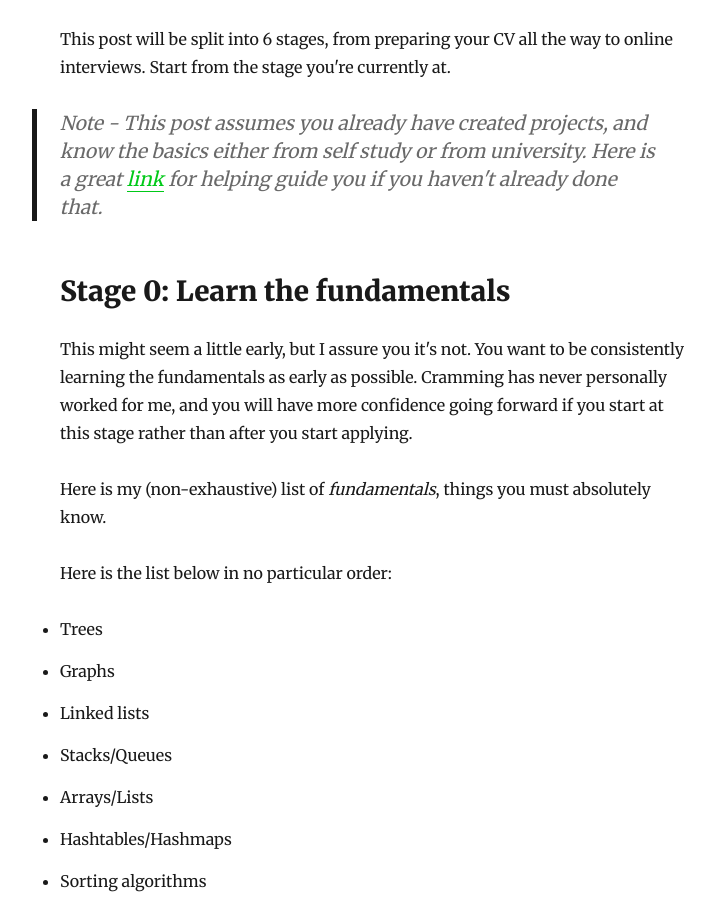
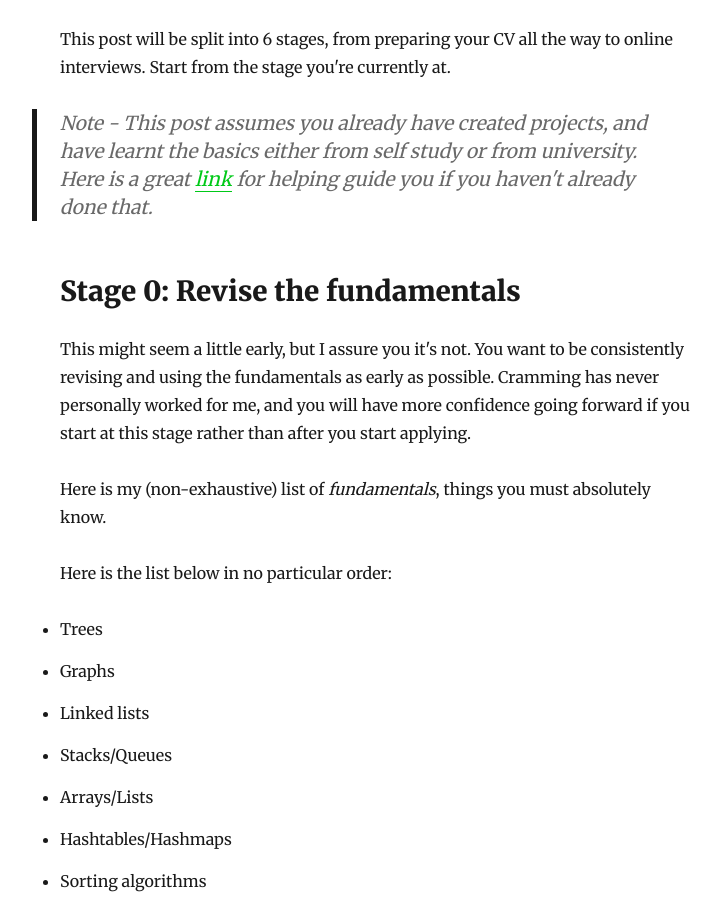
Before and after one commit to CallumHemsley/PenguinDevs, a Gatsby site: page /software-internship-guide/ in a window 1280 px wide. Shown: the part 1015-1924 px from the top of the page, without its empty margins (265-985 px from the left). Built offline with nearby package versions, Linux system fonts and the light colour scheme; Gatsby itself is replaced by a stand-in of ours; some packages are replaced by stand-ins of ours.

Commit message:
update wording to be more clear

```diff
--- a/content/blog/software-internship-guide/index.md
+++ b/content/blog/software-internship-guide/index.md
@@ -19,11 +19,11 @@ While you are at a disadvantage by applying and interviewing completely remotely
 
 This post will be split into 6 stages, from preparing your CV all the way to online interviews. Start from the stage you're currently at.
 
-> Note - This post assumes you already have created projects, and know the basics either from self study or from university. Here is a great [link](https://www.freecodecamp.org/news/how-i-got-my-software-engineering-internship-after-4-months-of-self-study-5b5c4836bd6f/) for helping guide you if you haven't already done that.
+> Note - This post assumes you already have created projects, and have learnt the basics either from self study or from university. Here is a great [link](https://www.freecodecamp.org/news/how-i-got-my-software-engineering-internship-after-4-months-of-self-study-5b5c4836bd6f/) for helping guide you if you haven't already done that.
 
-## Stage 0: Learn the fundamentals
+## Stage 0: Revise the fundamentals
 
-This might seem a little early, but I assure you it's not. You want to be consistently learning the fundamentals as early as possible. Cramming has never personally worked for me, and you will have more confidence going forward if you start at this stage rather than after you start applying.
+This might seem a little early, but I assure you it's not. You want to be consistently revising and using the fundamentals as early as possible. Cramming has never personally worked for me, and you will have more confidence going forward if you start at this stage rather than after you start applying.
 
 Here is my (non-exhaustive) list of *fundamentals*, things you must absolutely know.
 
```
